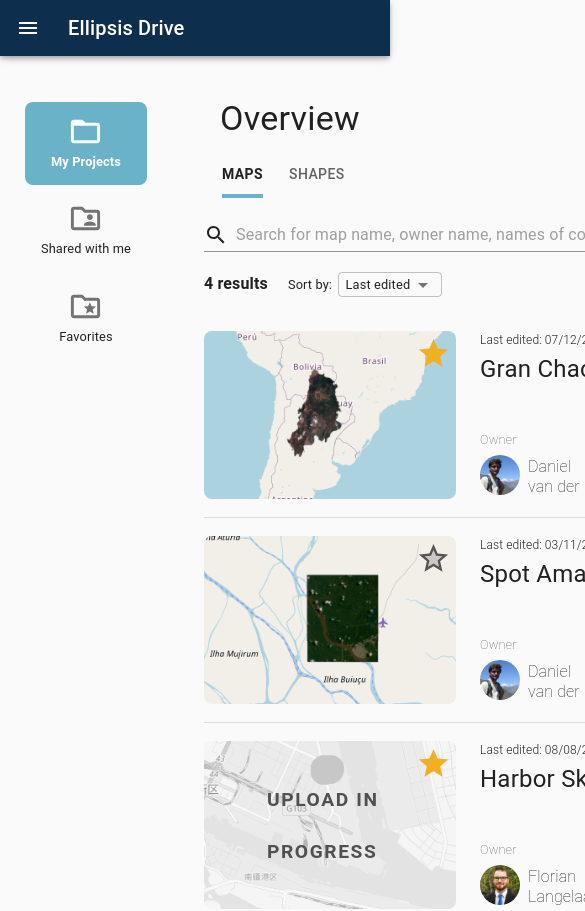
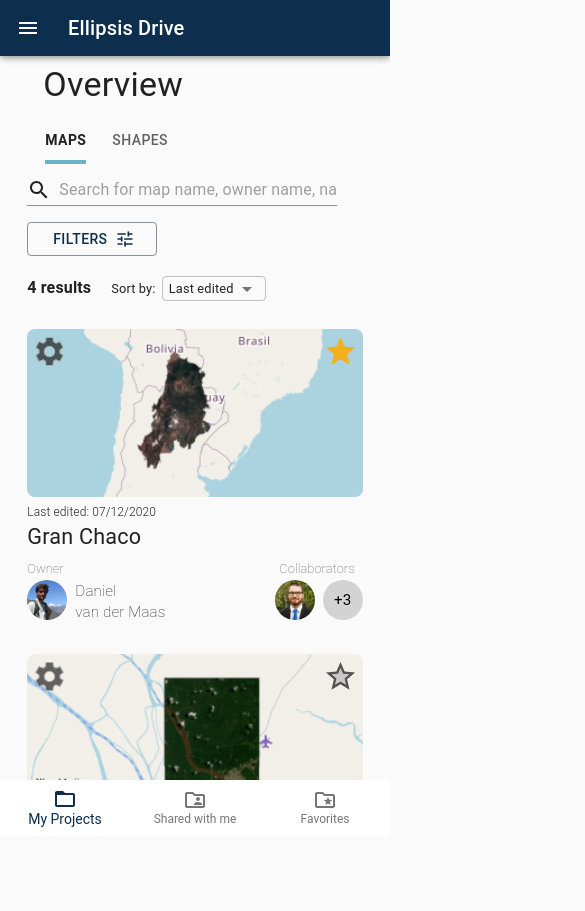
Before and after one commit to pouannes/ellispsis-drive-challenge, a React (Create React App) app: page /overview in a window 390 px wide. Shown: the top 911 px of the page, 585 px wide, since content can reach past the window. After the commit the page ends 844 px from the top, so only its background shows below. Built offline with nearby package versions, Linux system fonts and the light colour scheme.

Commit message:
make the page responsive, nearly finished

```diff
--- a/src/App.js
+++ b/src/App.js
@@ -22,6 +22,15 @@ const theme = createMuiTheme({
       main: "#C75B1C",
     },
   },
+  breakpoints: {
+    values: {
+      xs: 620,
+      sm: 850,
+      md: 1040,
+      lg: 1280,
+      xl: 1920,
+    },
+  },
 });
 
 function App() {
--- a/src/components/BrowserTabs/BrowserTabs.jsx
+++ b/src/components/BrowserTabs/BrowserTabs.jsx
@@ -9,6 +9,9 @@ const useStyles = makeStyles((theme) => ({
     paddingBottom: "10px",
     marginTop: "10px",
     marginBottom: "6px",
+    [theme.breakpoints.down("xs")]: {
+      paddingBottom: "0px",
+    },
   },
   tabsIndicator: {
     display: "flex",
--- a/src/components/BrowserToolbar/BrowserToolbar.jsx
+++ b/src/components/BrowserToolbar/BrowserToolbar.jsx
@@ -7,6 +7,7 @@ import {
   Select,
   MenuItem,
   IconButton,
+  Hidden,
 } from "@material-ui/core";
 
 import { ViewList, ViewModule } from "@material-ui/icons";
@@ -18,7 +19,9 @@ const useStyles = makeStyles((theme) => ({
     display: "flex",
     marginBottom: "15px",
     // alignment with above and below
+    [theme.breakpoints.up("sm")]: {
       paddingRight: "26px",
+    },
   },
   results: {
     fontWeight: "600",
@@ -94,6 +97,7 @@ function BrowserToolbar({
         </Select>
       </FormControl>
       <div className={classes.displayContainer}>
+        <Hidden smDown>
           <Typography className={classes.displayText}>Display: </Typography>
           <IconButton
             color="primary"
@@ -121,6 +125,7 @@ function BrowserToolbar({
           >
             <ViewModule />
           </IconButton>
+        </Hidden>
       </div>
     </div>
   );
--- a/src/components/MiniatureCardBrowser/MiniatureCardBrowser.jsx
+++ b/src/components/MiniatureCardBrowser/MiniatureCardBrowser.jsx
@@ -9,8 +9,31 @@ const useStyles = makeStyles((theme) => ({
     // display: "flex",
     // flexWrap: "wrap",
     // justifyContent: "space-between",
+    display: "grid",
+    [theme.breakpoints.up("xs")]: {
+      gridTemplateColumns: "1fr 1fr",
+      "& div": {
+        "&:nth-child(2n + 1)": {
+          justifySelf: "start",
+        },
+        "&:nth-child(2n)": {
+          justifySelf: "end",
+        },
+      },
+    },
+    [theme.breakpoints.up("sm")]: {
       paddingRight: "26px",
-    display: "grid",
+      gridTemplateColumns: "1fr 1fr",
+      "& div": {
+        "&:nth-child(2n + 1)": {
+          justifySelf: "start",
+        },
+        "&:nth-child(2n)": {
+          justifySelf: "end",
+        },
+      },
+    },
+    [theme.breakpoints.up("md")]: {
       gridTemplateColumns: "1fr 1fr 1fr",
       "& div": {
         "&:nth-child(3n + 1)": {
@@ -21,6 +44,7 @@ const useStyles = makeStyles((theme) => ({
         },
         "&:nth-child(3n)": {
           justifySelf: "end",
+        },
       },
     },
   },
--- a/src/components/MiniatureObjectCard/MiniatureObjectCard.jsx
+++ b/src/components/MiniatureObjectCard/MiniatureObjectCard.jsx
@@ -8,11 +8,24 @@ import CardOwnerSection from "../CardOwnerSection/CardOwnerSection";
 import CardCollaboratorContainer from "../CardCollaboratorContainer/CardCollaboratorContainer";
 import ListTitleSection from "../ListObjectCard/ListTitleSection";
 
+const CUSTOM_BREAKPOINT_DELTA = 170;
+
 const useStyles = makeStyles((theme) => ({
   card: {
     display: "flex",
-    flexDirection: "column",
-    width: "252px",
+    [theme.breakpoints.down(
+      theme.breakpoints.values.xs - CUSTOM_BREAKPOINT_DELTA
+    )]: {
+      flexDirection: "column !important",
+    },
+    [theme.breakpoints.down("xs")]: {
+      flexDirection: "row",
+      width: "100%",
+    },
+    [theme.breakpoints.up("xs")]: {
+      flexDirection: "column",
+      width: "252px",
+    },
     padding: "12px 0px 12px 0px",
     marginBottom: "6px",
     boxShadow: "0px 0px 0px white",
@@ -21,9 +34,22 @@ const useStyles = makeStyles((theme) => ({
   content: {
     padding: 0,
     paddingBottom: "4px !important",
-    width: "100%",
     display: "flex",
+    flexShrink: 1,
     flexDirection: "column",
+    [theme.breakpoints.down(
+      theme.breakpoints.values.xs - CUSTOM_BREAKPOINT_DELTA
+    )]: {
+      width: "100% !important",
+      marginLeft: "0px !important",
+    },
+    [theme.breakpoints.down("xs")]: {
+      width: "auto",
+      marginLeft: "5px",
+    },
+    [theme.breakpoints.up("xs")]: {
+      width: "100%",
+    },
   },
   contentTitleContainer: {
     width: "100%",
--- a/src/components/ObjectDisplay/ObjectDisplay.jsx
+++ b/src/components/ObjectDisplay/ObjectDisplay.jsx
@@ -10,8 +10,15 @@ import { StarTwoTone, Star, Settings } from "@material-ui/icons";
 
 import * as IMAGES_OBJECT from "../../images/objects";
 
+const CUSTOM_BREAKPOINT_DELTA = 170;
+
 const useStyles = makeStyles((theme) => ({
   mediaContainer: {
+    [theme.breakpoints.down(
+      theme.breakpoints.values.xs - CUSTOM_BREAKPOINT_DELTA
+    )]: {
+      width: "100% !important",
+    },
     width: "252px",
     height: "168px",
     marginRight: "8px",
--- a/src/components/Overview/Overview.jsx
+++ b/src/components/Overview/Overview.jsx
@@ -11,6 +11,7 @@ import BrowserToolbar from "../BrowserToolbar/BrowserToolbar";
 import ListCardBrowser from "../ListCardBrowser/ListCardBrowser";
 import MiniatureCardBrowser from "../MiniatureCardBrowser/MiniatureCardBrowser";
 import useResultReducer from "../../hooks/useResultReducer";
+import useWindowSize from "../../hooks/useWindowSize";
 
 const useStyles = makeStyles((theme) => ({
   container: {
@@ -24,23 +25,82 @@ const useStyles = makeStyles((theme) => ({
     justifyContent: "space-between",
     display: "grid",
     // ok for normal, side cells need to be bigger for large/v. large screens
-    gridTemplateColumns: "172px 1fr 172px",
+    [theme.breakpoints.down("xs")]: {
+      gridTemplateColumns: "1fr",
+      gridTemplateRows: "1fr",
+    },
+    [theme.breakpoints.up("xs")]: {
+      gridTemplateColumns: "1fr",
+      gridTemplateRows: "1fr",
+    },
+    [theme.breakpoints.up("sm")]: {
+      gridTemplateColumns: "auto 1fr auto",
       gridGap: "32px",
     },
+    [theme.breakpoints.up("md")]: {
+      gridTemplateColumns: "auto auto auto",
+    },
+    [theme.breakpoints.up("lg")]: {
+      gridTemplateColumns: "172px 1fr 172px",
+    },
+  },
   sidebarContainer: {
+    [theme.breakpoints.down("xs")]: {
+      position: "sticky",
+      bottom: 0,
+      left: 0,
+      width: "100%",
+    },
+    [theme.breakpoints.up("sm")]: {
       gridColumn: 1,
       position: "sticky",
       top: 0,
       paddingTop: "34px",
       height: "calc(100vh - 64px)",
     },
+    [theme.breakpoints.up("sm")]: {
+      minWidth: "131px",
+    },
+  },
   browserContainer: {
+    [theme.breakpoints.down("xs")]: {
+      width: "100%",
+      gridColumn: 1,
+      gridRow: 1,
+      height: "calc(100vh - 48px - 56px - 24px)",
+      overflow: "scroll",
+      maxWidth: "730px",
+      paddingLeft: "7%",
+      paddingRight: "7%",
+    },
+    [theme.breakpoints.up("xs")]: {
+      width: "100%",
+      gridColumn: 1,
+      gridRow: 1,
+      height: "calc(100vh - 48px - 56px - 24px)",
+      overflow: "scroll",
+      minWidth: "620px",
+      maxWidth: "730px",
+      paddingLeft: "7%",
+      paddingRight: "7%",
+    },
+    [theme.breakpoints.up("sm")]: {
+      minWidth: "550px",
+      maxWidth: "650px",
+      width: "100%",
       gridColumn: 2,
       height: "100%",
-    width: "100%",
+      paddingTop: "34px",
+      paddingLeft: "5%",
+      paddingRight: "5%",
+    },
+    [theme.breakpoints.up("md")]: {
+      minWidth: "840px",
+      paddingLeft: "0px",
+      paddingRight: "0px",
+    },
     // ok for normal, maybe need to be bigger for large/v. large screens
     maxWidth: "840px",
-    paddingTop: "34px",
   },
   browserTitle: {
     paddingLeft: "16px",
@@ -65,6 +125,8 @@ function Overview() {
   const [liveMockShapes, setLiveMockShapes] = useState(mockShapes);
   // handle search with Fuse
   const [searchResults, dispatch] = useResultReducer();
+
+  const [width, height] = useWindowSize();
 
   const handleTabChange = (_, newValue) => {
     setTabValue(newValue);
@@ -147,6 +209,13 @@ function Overview() {
     dispatch,
   ]);
 
+  // force miniature view if window size is small enough
+  useEffect(() => {
+    if (width < 1040 && currentDisplay === 0) {
+      setCurrentDisplay(1);
+    }
+  }, [width]);
+
   const toggleCardFavorite = (cardName, type) => {
     if (type === "map") {
       let newMaps = [...liveMockMaps];
--- a/src/components/Search/Search.jsx
+++ b/src/components/Search/Search.jsx
@@ -15,7 +15,17 @@ const useStyles = makeStyles((theme) => ({
     display: "flex",
     justifyContent: "space-between",
     // alignment with above and below
-    paddingRight: "26px",
+    [theme.breakpoints.down("xs")]: {
+      paddingRight: "26px",
+      flexDirection: "column",
+    },
+    [theme.breakpoints.up("xs")]: {
+      paddingRight: "0px",
+      flexDirection: "row",
+    },
+    [theme.breakpoints.up("sm")]: {
+      paddingRight: "26px",
+    },
   },
   searchField: {
     width: "100%",
@@ -23,6 +33,9 @@ const useStyles = makeStyles((theme) => ({
     marginRight: "40px",
   },
   button: {
+    [theme.breakpoints.down("xs")]: {
+      marginTop: "16px",
+    },
     padding: "4px 15px",
     // same width as Display + 2 buttons below
     width: "130.11px",
--- a/src/components/Sidebar/Sidebar.jsx
+++ b/src/components/Sidebar/Sidebar.jsx
@@ -3,12 +3,16 @@ import FolderOpenOutlinedIcon from "@material-ui/icons/FolderOpenOutlined";
 import FolderSharedOutlinedIcon from "@material-ui/icons/FolderSharedOutlined";
 import FolderSpecialOutlinedIcon from "@material-ui/icons/FolderSpecialOutlined";
 import IconButton from "@material-ui/core/IconButton";
+import Hidden from "@material-ui/core/Hidden";
+import BottomNavigation from "@material-ui/core/BottomNavigation";
+import BottomNavigationAction from "@material-ui/core/BottomNavigationAction";
 import { makeStyles, useTheme, Typography } from "@material-ui/core";
 import PropTypes from "prop-types";
 
 function Sidebar({ currentFolder, setCurrentFolder }) {
   return (
     <>
+      <Hidden xsDown>
         <IconLink
           Icon={FolderOpenOutlinedIcon}
           name="My Projects"
@@ -26,6 +30,12 @@ function Sidebar({ currentFolder, setCurrentFolder }) {
           name="Favorites"
           selected={currentFolder === 2}
           changeFolder={() => setCurrentFolder(2)}
+        />
+      </Hidden>
+
+      <MobileSidebar
+        currentFolder={currentFolder}
+        setCurrentFolder={setCurrentFolder}
       />
     </>
   );
@@ -90,4 +100,45 @@ IconLink.propTypes = {
   changeFolder: PropTypes.func.isRequired,
 };
 
+const useMobileSidebarStyles = makeStyles((theme) => ({
+  root: {
+    [theme.breakpoints.up("sm")]: {
+      display: "none",
+    },
+  },
+}));
+
+const MobileSidebar = memo(({ currentFolder, setCurrentFolder }) => {
+  const classes = useMobileSidebarStyles();
+  return (
+    <BottomNavigation
+      value={currentFolder}
+      onChange={(event, newValue) => {
+        console.log(newValue);
+        setCurrentFolder(newValue);
+      }}
+      showLabels
+      className={classes.root}
+    >
+      <BottomNavigationAction
+        label="My Projects"
+        icon={<FolderOpenOutlinedIcon />}
+      />
+      <BottomNavigationAction
+        label="Shared with me"
+        icon={<FolderSharedOutlinedIcon />}
+      />
+      <BottomNavigationAction
+        label="Favorites"
+        icon={<FolderSpecialOutlinedIcon />}
+      />
+    </BottomNavigation>
+  );
+});
+
+MobileSidebar.propTypes = {
+  currentFolder: PropTypes.number.isRequired,
+  setCurrentFolder: PropTypes.func.isRequired,
+};
+
 export default memo(Sidebar);
--- /dev/null
+++ b/src/hooks/useWindowSize.jsx
@@ -0,0 +1,16 @@
+import React, { useLayoutEffect, useState } from "react";
+
+function useWindowSize() {
+  const [size, setSize] = useState([0, 0]);
+  useLayoutEffect(() => {
+    function updateSize() {
+      setSize([window.innerWidth, window.innerHeight]);
+    }
+    window.addEventListener("resize", updateSize);
+    updateSize();
+    return () => window.removeEventListener("resize", updateSize);
+  }, []);
+  return size;
+}
+
+export default useWindowSize;
```
Lines whose indentation alone changed are shown as unchanged.
